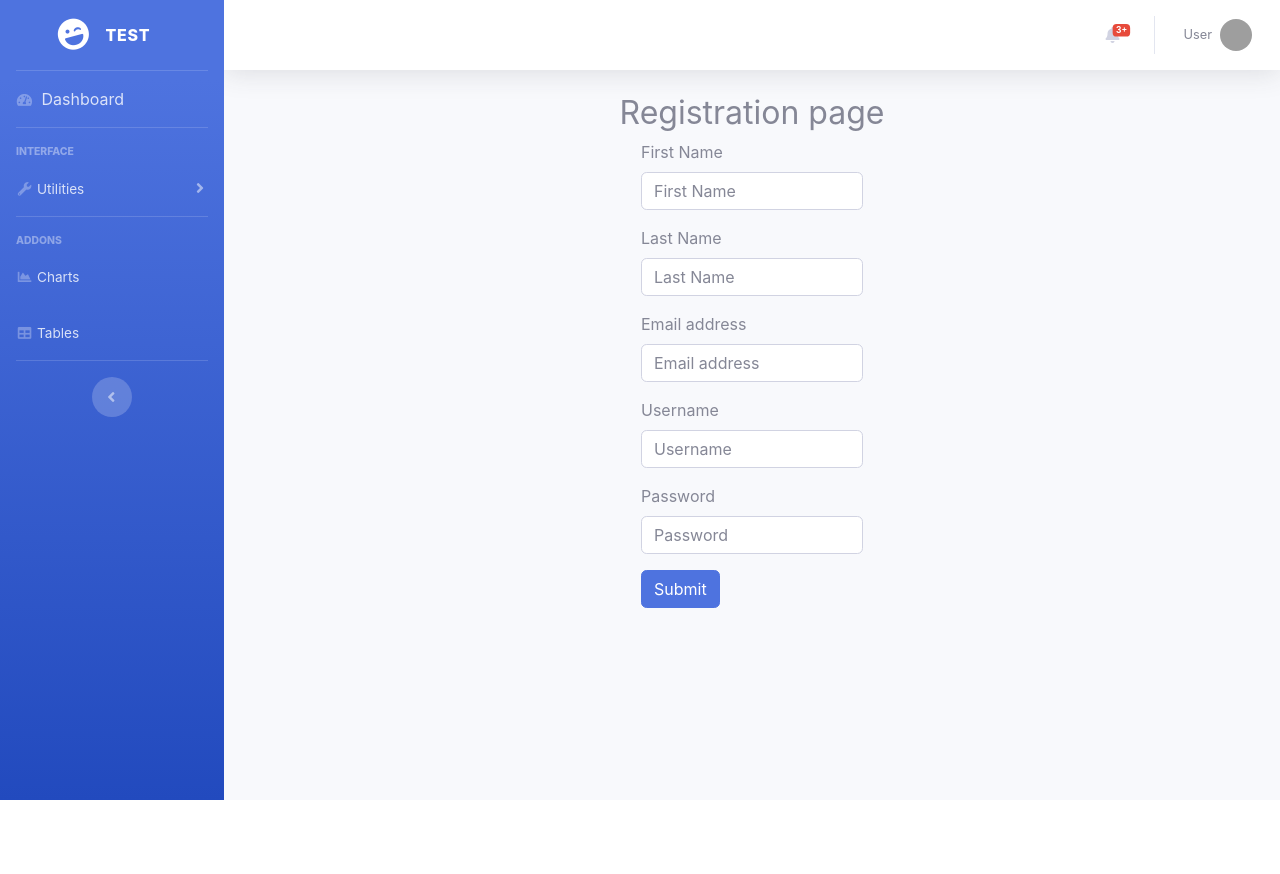
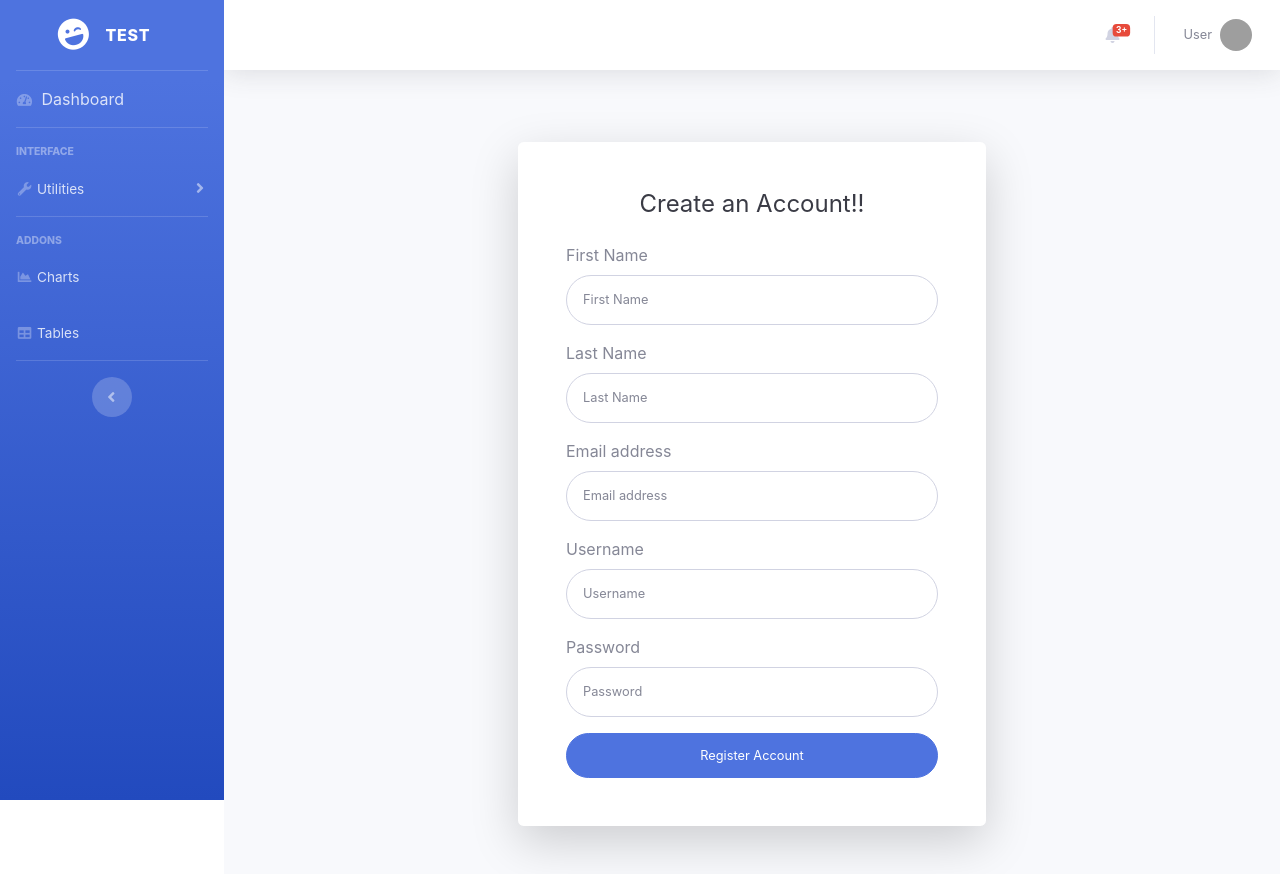
Before and after one commit to DacaK/AppFE, an Angular app: page /registration in a window 1280 px wide. Before the commit the page ends 800 px from the top, so only its background shows below. Built offline with nearby package versions, Linux system fonts and the light colour scheme; grey boxes are pictures that could not be loaded.

Commit message:
registation form template

```diff
--- a/src/app/auth/registration/registration.component.html
+++ b/src/app/auth/registration/registration.component.html
@@ -1,8 +1,64 @@
+<div class="container">
+  <div class="row justify-content-center">
+
+    <div class="col-xl-6">
+
+      <div class="card o-hidden border-0 shadow-lg my-5">
+        <div class="card-body p-0">
+          <div class="row">
+            <div class="col-lg-12">
+              <div class="p-5">
+                <div class="text-center">
+                  <h1 class="h4 text-gray-900 mb-4">Create an Account!!</h1>
+                </div>
+                <form class="user" (ngSubmit)="onRegister(registrationForm)" #registrationForm="ngForm">
+                  <div class="form-group">
+                    <label for="firstName">First Name</label>
+                    <input type="text" class="form-control form-control-user" id="firstName" name="firstName"
+                      [(ngModel)]="employee.firstName" placeholder="First Name">
+                  </div>
+                  <div class="form-group">
+                    <label for="lastName">Last Name</label>
+                    <input type="text" class="form-control form-control-user" id="lastName" name="lastName"
+                      [(ngModel)]="employee.lastName" placeholder="Last Name">
+                  </div>
+                  <div class="form-group">
+                    <label for="lastName">Email address</label>
+                    <input type="text" class="form-control form-control-user" id="email" name="email"
+                      [(ngModel)]="employee.email" placeholder="Email address">
+                  </div>
+                  <div class="form-group">
+                    <label for="lastName">Username</label>
+                    <input type="text" class="form-control form-control-user" id="username" name="username"
+                      [(ngModel)]="employee.username" placeholder="Username">
+                  </div>
+                  <div class="form-group">
+                    <label for="lastName">Password</label>
+                    <input type="password" class="form-control form-control-user" id="password" name="password"
+                      [(ngModel)]="employee.password" placeholder="Password">
+                  </div>
+                  <button type="submit" class="btn btn-primary btn-user btn-block">Register Account</button>
+                </form>
+              </div>
+            </div>
+          </div>
+        </div>
+      </div>
+
+    </div>
+
+  </div>
+</div>
+
+
+
+<!--
+
 <div class="container-fluid">
   <h2 class="text-center">Registration page</h2>
   <div class="row justify-content-md-center">
     <div class="col-md-12 col-sm-12">
-      <!-- Set allerts -->
+
     </div>
   </div>
   <div class="row justify-content-md-center">
@@ -37,4 +93,4 @@
       </form>
     </div>
   </div>
-</div>
+</div> -->
```
Also changed, not shown: src/app/auth/login/login.component.html (+0 -34 lines).
